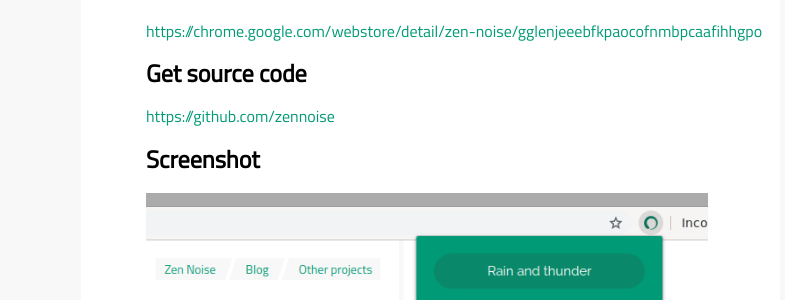
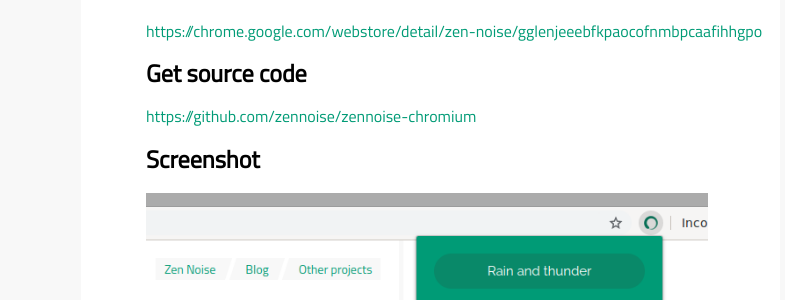
Before and after one commit to zennoise/zennoise.github.io, a Jekyll site: the page built from index.md, in a window 1280 px wide. Shown: the part 313-613 px from the top of the page, without its empty margins (367-1160 px from the left). Built offline with Jekyll 4.4.1, drawn with Linux system fonts in a browser that asks for light colours; our own code applies the rules of GitHub Pages for plain Markdown files; part of the change alters nothing that is shown.

Commit message:
поменял код на конкретную репу

```diff
--- a/index.md
+++ b/index.md
@@ -12,7 +12,7 @@ In the modern world it is very difficult to relax. This extension creates a plea
 
 ## Get source code
 
-[https://github.com/zennoise](https://github.com/zennoise)
+[https://github.com/zennoise/zennoise-chromium](https://github.com/zennoise/zennoise-chromium)
 
 ## Screenshot
 
```
